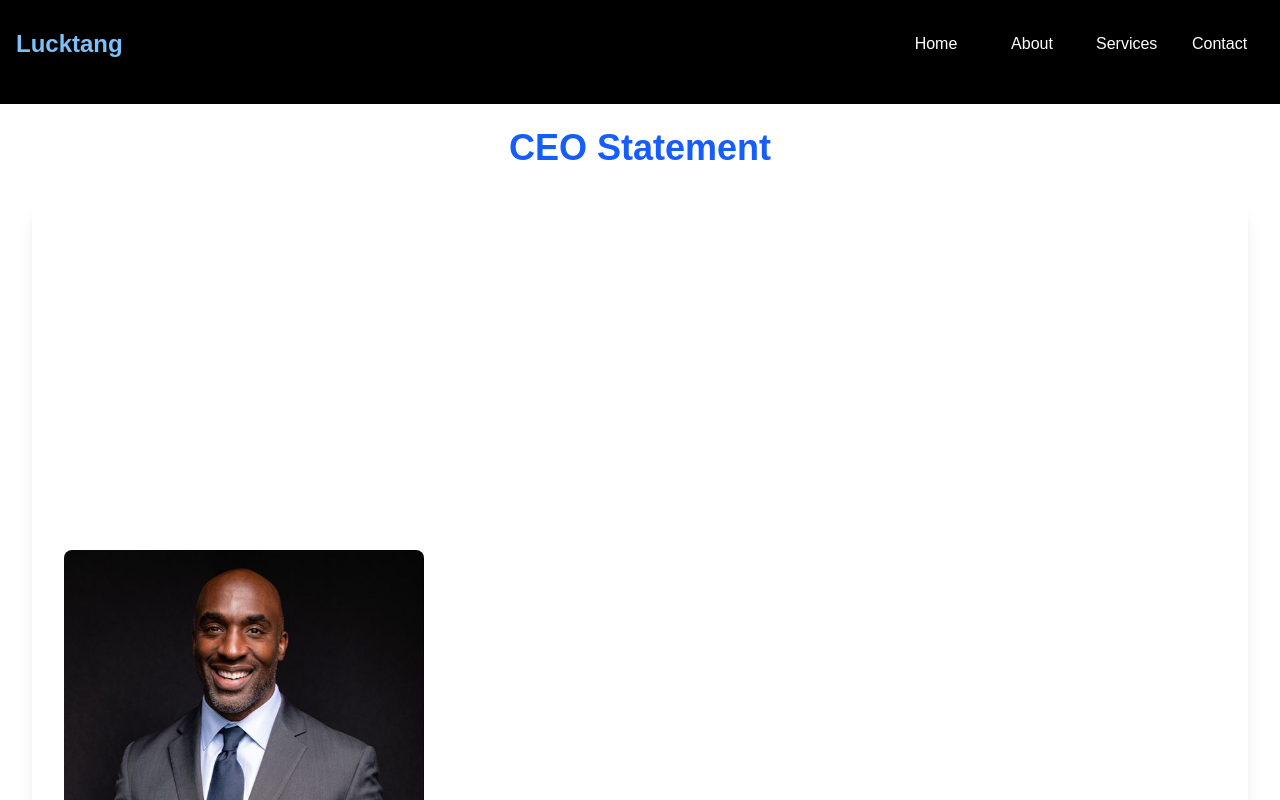
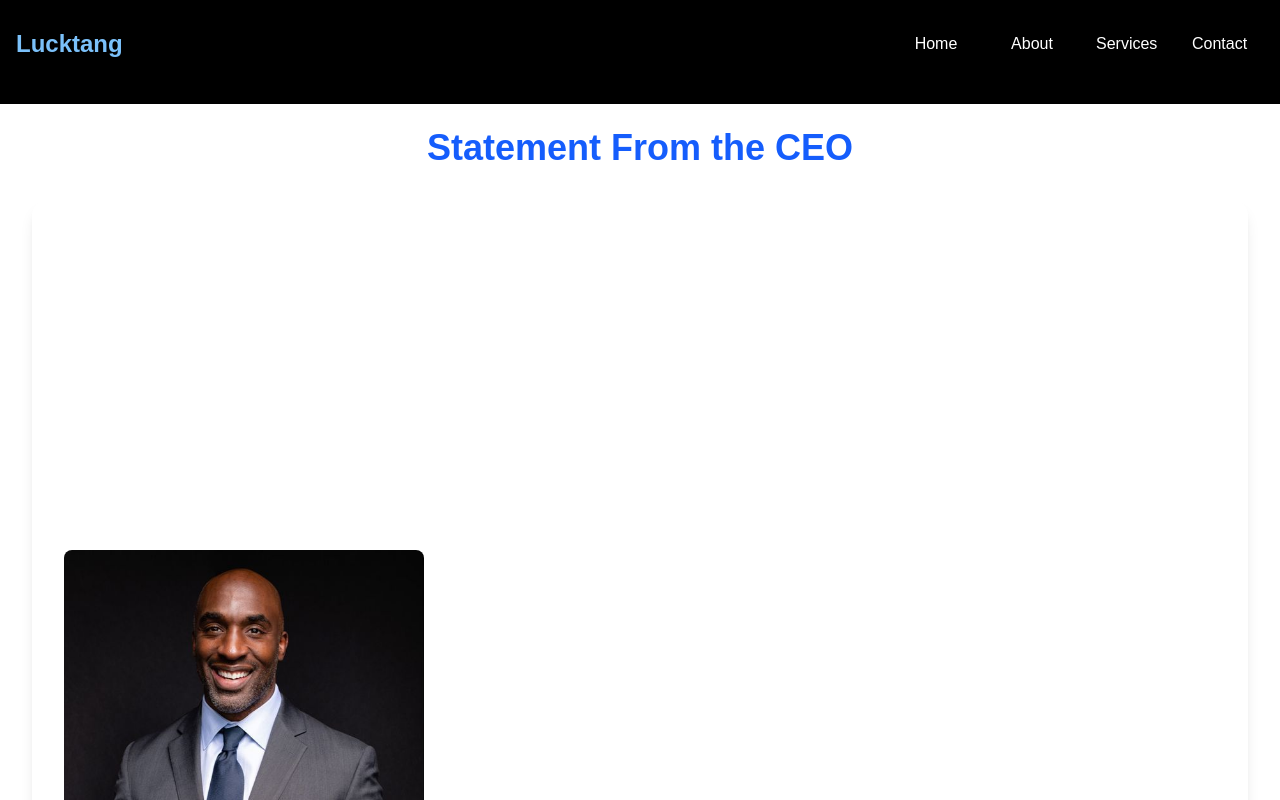
Before and after one commit to DevzekiFaith/sea-design, a Next.js app: page /ceostatement in a window 1280 px wide. Shown: the top 800 px of the page. Built offline with nearby package versions, Linux system fonts and the light colour scheme.

Commit message:
Writeup-Improvement

```diff
--- a/src/app/ceostatement/page.tsx
+++ b/src/app/ceostatement/page.tsx
@@ -9,7 +9,7 @@ const CEOStatement: React.FC = () => {
       <Header />
       <div className="container mx-auto p-4 md:p-8 pt-[6rem]">
         <h1 className="text-4xl font-bold text-center xl:pt-[6rem] pt-[3rem] mb-8 text-blue-600">
-          CEO Statement
+          Statement From the CEO
         </h1>
         <div className="flex flex-col md:flex-row items-center p-8 rounded-2xl shadow-lg transform transition-transform duration-500 hover:translate-y-2 hover:shadow-2xl">
           <div className="md:w-1/3 mb-6 md:mb-0 md:mr-6">
```
